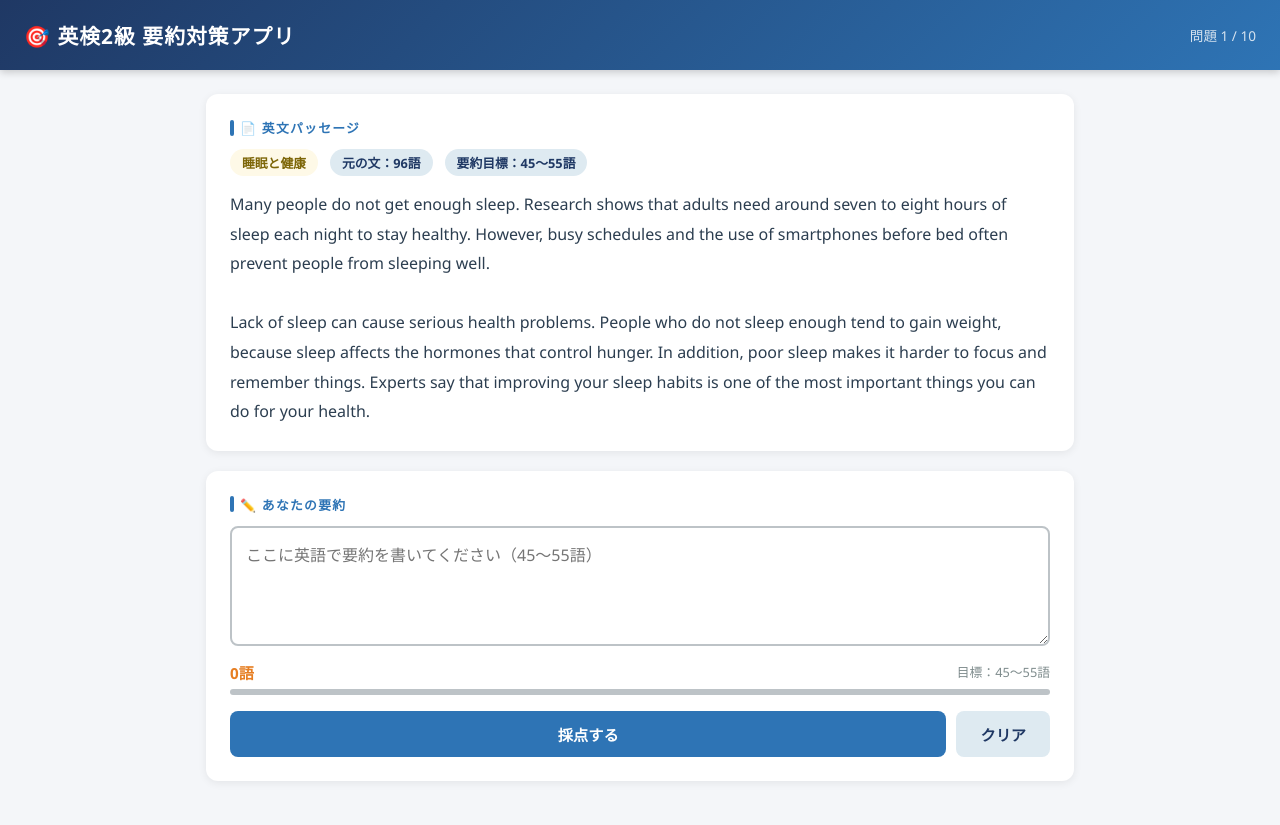
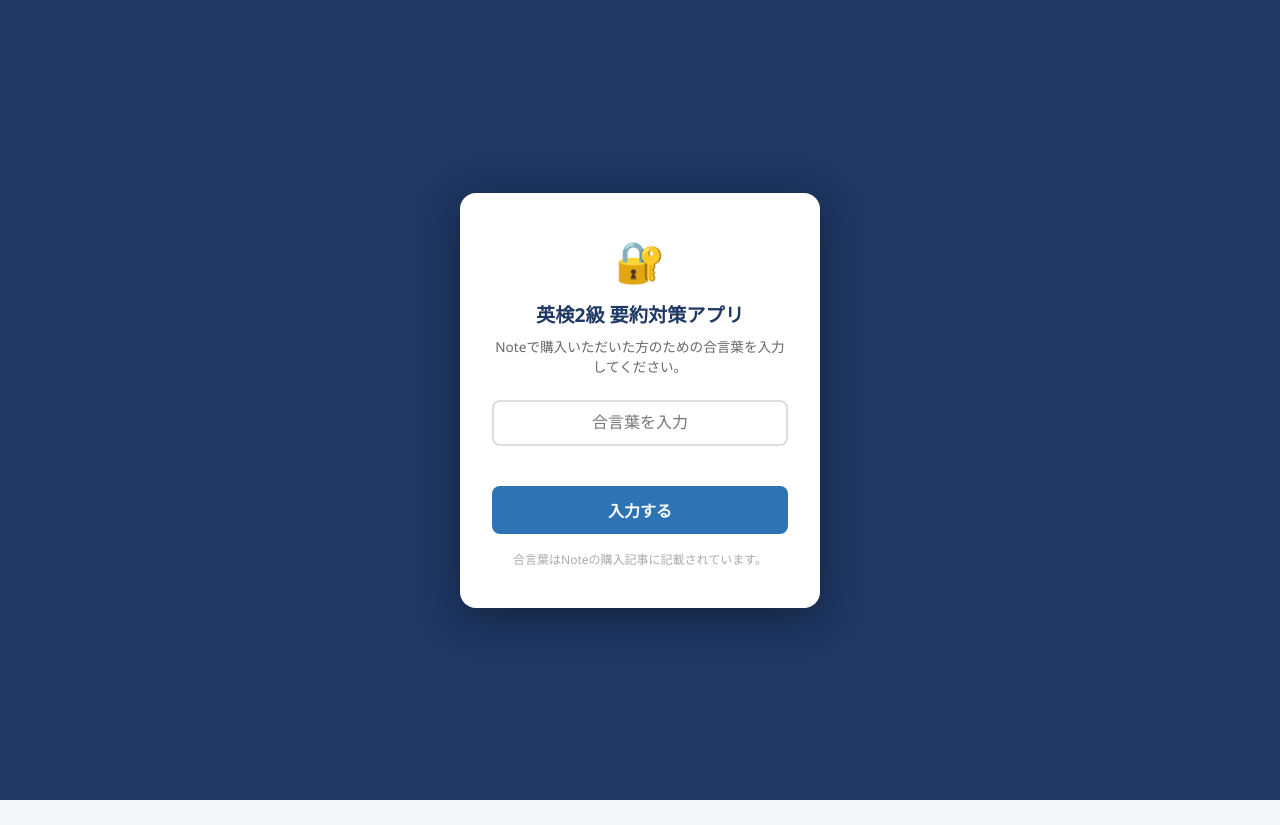
Before and after one commit to mpotential/eikensummary, a plain HTML site: page 2kyu-f4a9c2e1.html in a window 1280 px wide. Drawn offline with Linux system fonts and the light colour scheme.

Commit message:
Add files via upload

```diff
--- a/2kyu-f4a9c2e1.html
+++ b/2kyu-f4a9c2e1.html
@@ -76,6 +76,34 @@
 </style>
 </head>
 <body>
+<div id="pw-overlay" style="position:fixed;inset:0;background:#1F3864;display:flex;align-items:center;justify-content:center;z-index:9999;font-family:'Segoe UI','Helvetica Neue',Arial,sans-serif;">
+  <div style="background:white;border-radius:16px;padding:40px 32px;max-width:360px;width:90%;text-align:center;box-shadow:0 8px 40px rgba(0,0,0,0.4);">
+    <div style="font-size:2.5rem;margin-bottom:12px;">🔐</div>
+    <h2 style="color:#1F3864;font-size:1.2rem;margin-bottom:8px;">英検2級 要約対策アプリ</h2>
+    <p style="color:#666;font-size:0.85rem;margin-bottom:24px;">Noteで購入いただいた方のための合言葉を入力してください。</p>
+    <input id="pw-input" type="password" placeholder="合言葉を入力" style="width:100%;padding:12px 16px;border:2px solid #ddd;border-radius:8px;font-size:1rem;outline:none;text-align:center;" onkeydown="if(event.key==='Enter')checkPw()">
+    <div id="pw-error" style="color:#E74C3C;font-size:0.8rem;margin-top:8px;min-height:20px;"></div>
+    <button onclick="checkPw()" style="margin-top:12px;width:100%;padding:12px;background:#2E74B5;color:white;border:none;border-radius:8px;font-size:1rem;font-weight:700;cursor:pointer;">入力する</button>
+    <p style="color:#aaa;font-size:0.75rem;margin-top:16px;">合言葉はNoteの購入記事に記載されています。</p>
+  </div>
+</div>
+<script>
+(function(){
+  var k = sessionStorage.getItem('eiken_pw_2kyu');
+  if(k === '1') document.getElementById('pw-overlay').style.display='none';
+})();
+function checkPw(){
+  var v = document.getElementById('pw-input').value.trim();
+  if(v === 'mio2025'){
+    sessionStorage.setItem('eiken_pw_2kyu','1');
+    document.getElementById('pw-overlay').style.display='none';
+  } else {
+    document.getElementById('pw-error').textContent='合言葉が違います。もう一度確認してください。';
+    document.getElementById('pw-input').value='';
+    document.getElementById('pw-input').focus();
+  }
+}
+</script>
 <header>
   <h1>🎯 英検2級 要約対策アプリ</h1>
   <span id="q-counter">問題 1 / 10</span>
```
